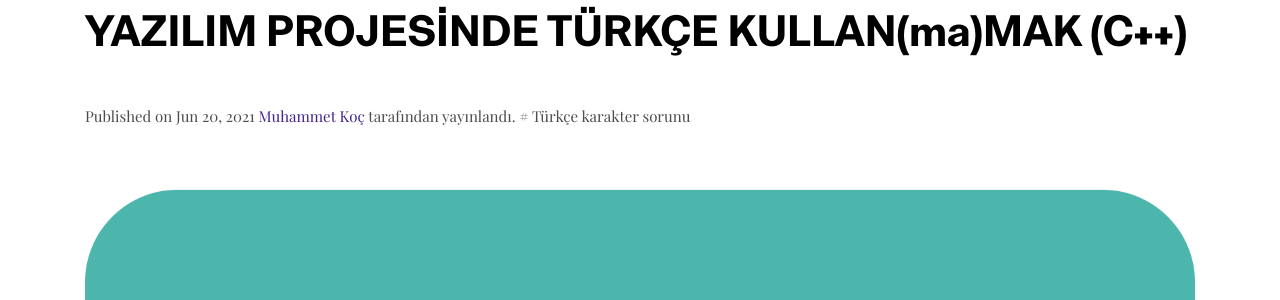
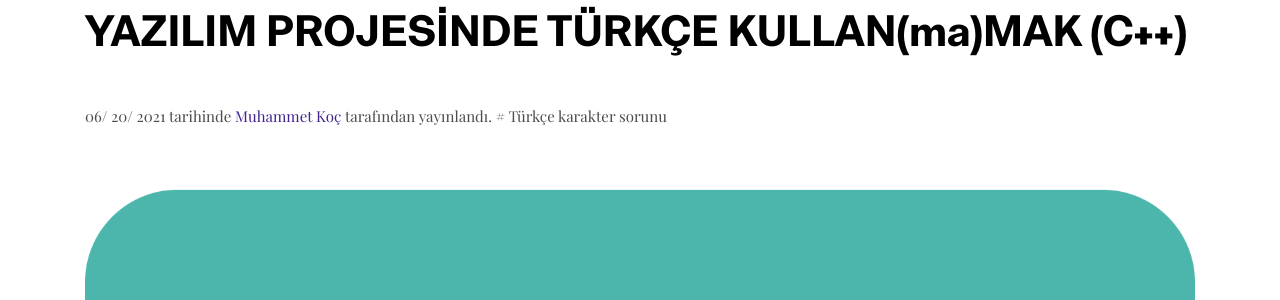
Before and after one commit to mhtkoc/mhtkoc.github.io, a Jekyll site: the page built from _posts/2021-06-20-Yazılım-projesinde-türkçe-karakter-kullanmak.markdown, in a window 1280 px wide and 900 px high, scrolled down 423 px. Shown: the part 154-454 px from the top of the window. Built offline with Jekyll 4.4.1, drawn with Linux system fonts in a browser that asks for light colours.

Commit message:
Update post.html

```diff
--- a/_layouts/post.html
+++ b/_layouts/post.html
@@ -26,7 +26,7 @@ layout: default
     <div class="row">
       <div class="col-lg-12">
         <h3 class="font-tertiary mb-5">{{ page.title | escape }}</h3>
-        <p class="font-secondary">Published on {{ page.date | date: '%b %d, %Y' }} <span class="text-primary">{{
+        <p class="font-secondary"> {{ page.date | date: '%m/ %d/ %Y' }} tarihinde <span class="text-primary">{{
             page.author }}</span class="text-primary"> tarafından yayınlandı. # {% for tag in page.tags %}<span>{{ tag
             }} </span>{% endfor %}</p>
         <div class="content">
```
